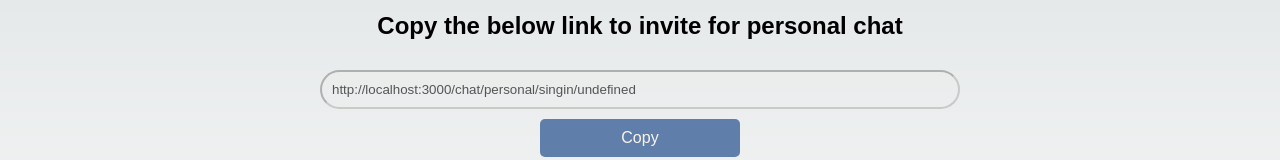
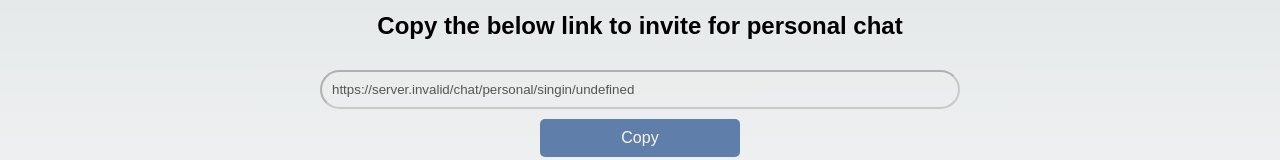
Before and after one commit to shivamrai83/anonymous-chat, a Next.js app in the folder client/: page /chat/personal/singin in a window 1280 px wide. Shown: the part 311-471 px from the top of the page. Built offline with nearby package versions, Linux system fonts and the light colour scheme; no server answers.

Commit message:
Chat App: Private Chat Singin Module: 1.1.0

```diff
--- a/client/src/app/chat/personal/singin/page.tsx
+++ b/client/src/app/chat/personal/singin/page.tsx
@@ -1,5 +1,5 @@
 "use client";
-import React, { useEffect, useState, useContext, useRef, MutableRefObject } from 'react';
+import React, { useEffect, useState, useContext, useRef, useMemo } from 'react';
 import { useRouter } from 'next/navigation';
 import copy from "copy-to-clipboard";
 
@@ -16,6 +16,7 @@ const SingIn = () => {
   const [showLink, setShowLink] = useState(true);
 
   const router = useRouter()
+  const getJoiningLink = useMemo(()=>`${process.env.NEXT_PUBLIC_CLIENT_URL}/chat/personal/singin/${socket.id}`, [socket.id])
 
   useEffect(()=>{
     if(localStorage.getItem('userName')){
@@ -76,7 +77,7 @@ const SingIn = () => {
           type="text"
           disabled
           ref={textRef}
-          value={`http://localhost:3000/chat/personal/singin/${socket.id}`}
+          value={getJoiningLink}
           name="url"
           id="url"
           className="username__input"
```
Also changed, not shown: 1 other file (tests, documents, lock files or other folders).
